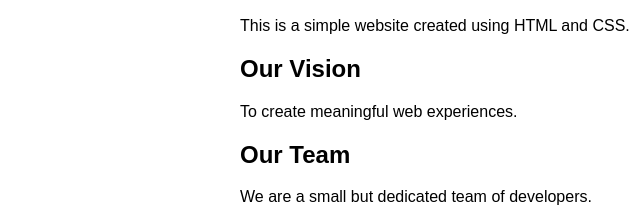
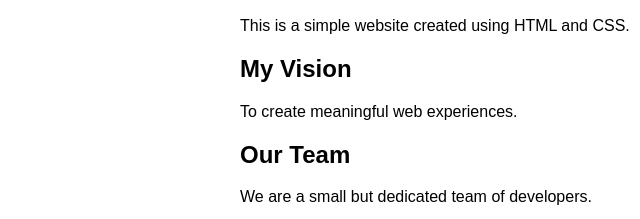
Before and after one commit to Aadityapathak1433/aadypattie, a plain HTML site: page index.html in a window 1280 px wide. Shown: the part 171-390 px from the top of the page, 0-640 px from the left. Drawn offline with Linux system fonts and the light colour scheme.

Commit message:
update(index.html): changed our vision to my vision

```diff
--- a/index.html
+++ b/index.html
@@ -35,7 +35,7 @@
     <div class="container">
         <h2>About Us</h2>
         <p>This is a simple website created using HTML and CSS.</p>
-        <h2>Our Vision</h2>
+        <h2>My Vision</h2>
         <p>To create meaningful web experiences.</p>
         <h2>Our Team</h2>
         <p>We are a small but dedicated team of developers.</p>
```
